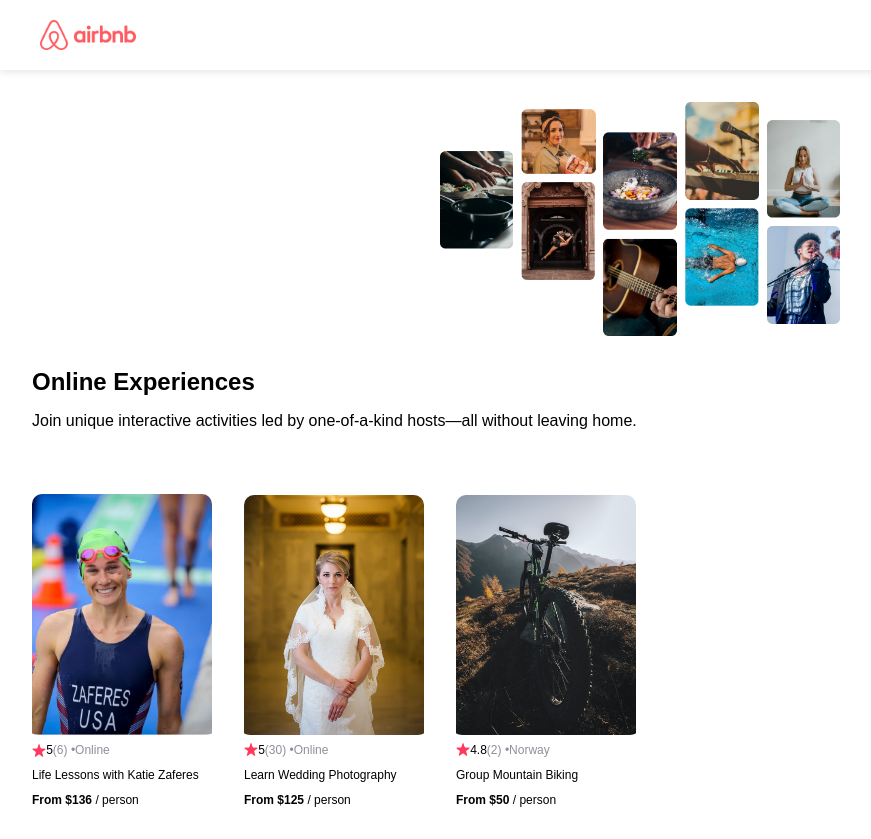
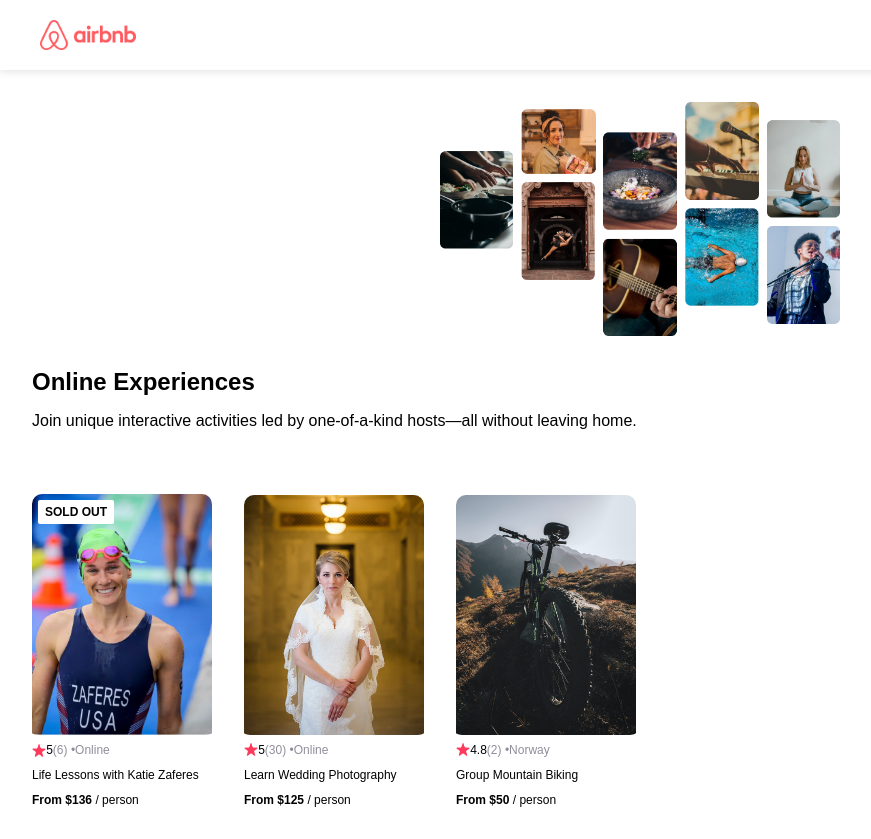
Before and after one commit to fathergasc/react-airbnb, a React (Create React App) app: page / in a window 1280 px wide. Shown: the whole page, without its empty margins (0-871 px from the left). Built offline with nearby package versions, Linux system fonts and the light colour scheme.

Commit message:
conditional rendering of soldout badge

```diff
--- a/src/App.css
+++ b/src/App.css
@@ -50,6 +50,7 @@
   display: flex;
   flex-direction: column;
   flex: 0 0 auto;
+  position: relative;
 }
 
 .card-img {
@@ -79,3 +80,13 @@
 .card p {
   padding-top: 0.7rem;
 }
+
+.availability {
+  position: absolute;
+  top: 6px;
+  left: 6px;
+  background-color: white;
+  padding: 5px 7px;
+  border-radius: 2px;
+  font-weight: bold;
+}
--- a/src/App.js
+++ b/src/App.js
@@ -18,6 +18,7 @@
         location={card.location}
         title={card.title}
         price={card.price}
+        openSpots={card.openSpots}
       />
     )
   })
--- a/src/components/Card.js
+++ b/src/components/Card.js
@@ -4,6 +4,8 @@
 export default function Card(props) {
     return (
         <div className="card">
+        {/* conditional rendering of soldout alert */}
+        {props.openSpots === 0 && <div className="availability">SOLD OUT</div>}
             <img src={`img/${props.img}`} alt="" className="card-img"/>
             <div className="card-infos">
                 <img src={star} alt="" className="star-icon"/>
```
